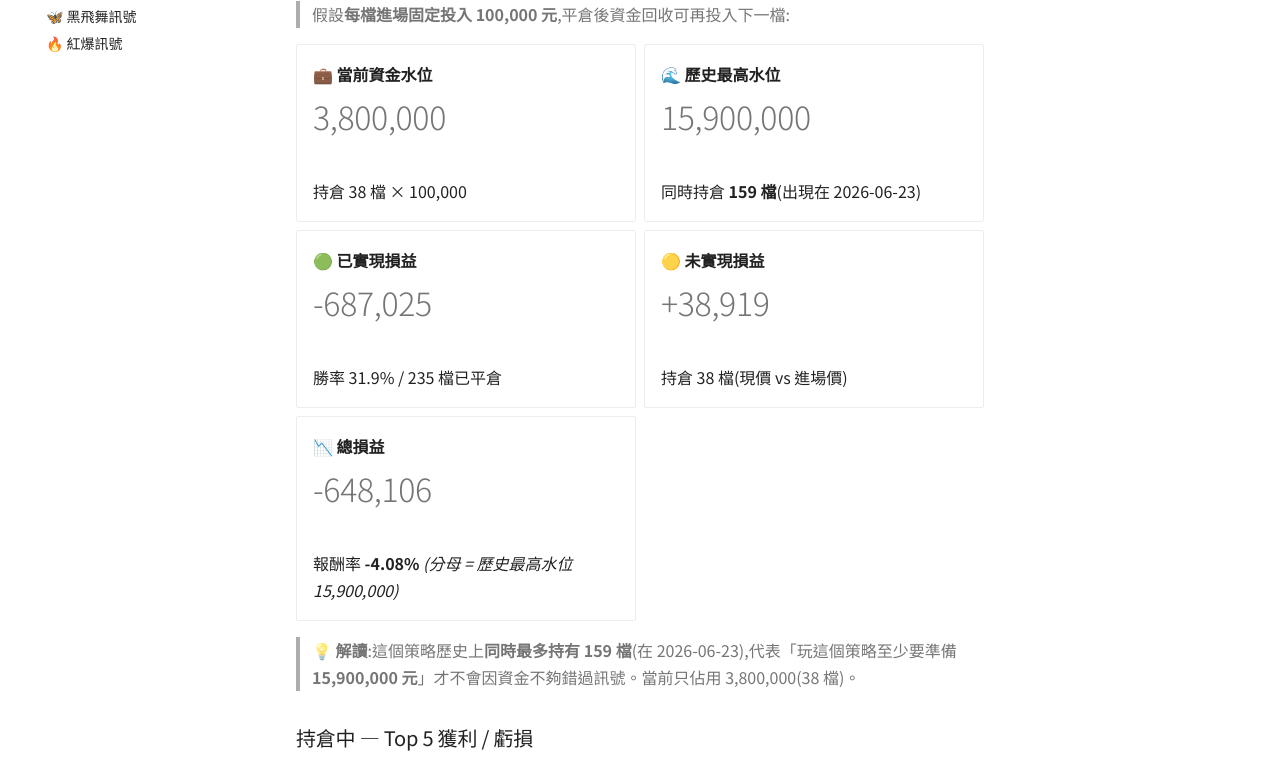
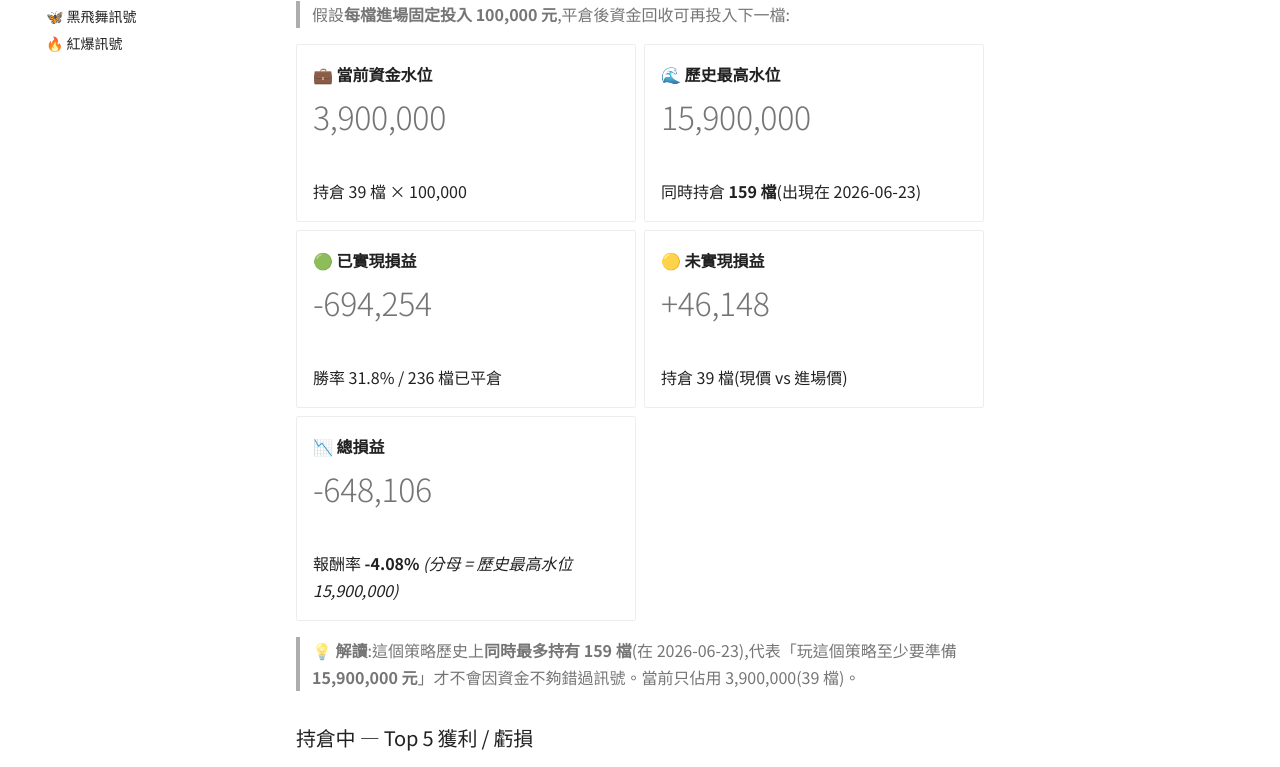
Before and after one commit to ShoppingLiao/stock-analysis-public, an MkDocs documentation site: the page built from docs/signals_capital.md, in a window 1280 px wide and 1400 px high, scrolled down 1875 px. Shown: the part 167-934 px from the top of the window. Built offline with MkDocs 1.6.1 and Material for MkDocs 9.7.7, drawn with Linux system fonts in a browser that asks for light colours; comment, search, counter and statistics services are not loaded; some of the changed text lies outside the part shown.

Commit message:
docs(signals): update BB + RB + capital (2026-09-11)

```diff
--- a/docs/signals_capital.md
+++ b/docs/signals_capital.md
@@ -75,9 +75,9 @@
 
 -   **💼 當前資金水位**
 
-    # 3,800,000
+    # 3,900,000
 
-    持倉 38 檔 × 100,000
+    持倉 39 檔 × 100,000
 
 -   **🌊 歷史最高水位**
 
@@ -87,15 +87,15 @@
 
 -   **🟢 已實現損益**
 
-    # -687,025
+    # -694,254
 
-    勝率 31.9% / 235 檔已平倉
+    勝率 31.8% / 236 檔已平倉
 
 -   **🟡 未實現損益**
 
-    # +38,919
+    # +46,148
 
-    持倉 38 檔(現價 vs 進場價)
+    持倉 39 檔(現價 vs 進場價)
 
 -   **📉 總損益**
 
@@ -105,7 +105,7 @@
 
 </div>
 
-> **💡 解讀**:這個策略歷史上**同時最多持有 159 檔**(在 2026-06-23),代表「玩這個策略至少要準備 **15,900,000 元**」才不會因資金不夠錯過訊號。當前只佔用 3,800,000(38 檔)。
+> **💡 解讀**:這個策略歷史上**同時最多持有 159 檔**(在 2026-06-23),代表「玩這個策略至少要準備 **15,900,000 元**」才不會因資金不夠錯過訊號。當前只佔用 3,900,000(39 檔)。
 
 ### 持倉中 — Top 5 獲利 / 虧損
 
@@ -135,9 +135,9 @@
 
 -   **💼 當前資金水位**
 
-    # 4,600,000
+    # 4,700,000
 
-    BB 800,000 + RB 3,800,000
+    BB 800,000 + RB 3,900,000
 
 -   **🌊 兩策略歷史最高水位**
 
@@ -147,15 +147,15 @@
 
 -   **🟢 已實現損益**
 
-    # -105,383
+    # -112,611
 
-    BB +581,643 + RB -687,025
+    BB +581,643 + RB -694,254
 
 -   **🟡 未實現損益**
 
-    # +64,451
+    # +71,680
 
-    BB +25,532 + RB +38,919
+    BB +25,532 + RB +46,148
 
 -   **📉 總損益**
 
```
Also changed, not shown: docs/signals_red_burst.md (+48 -52 lines).
